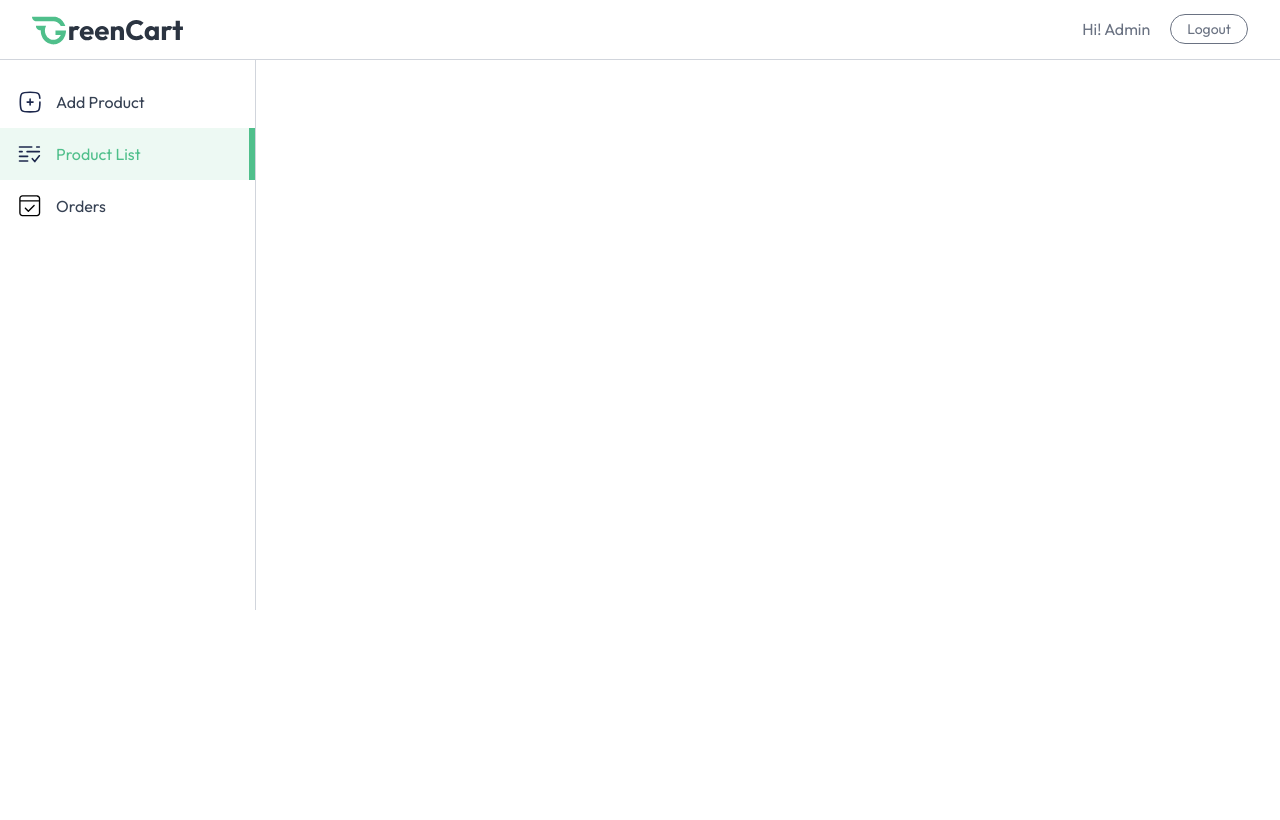
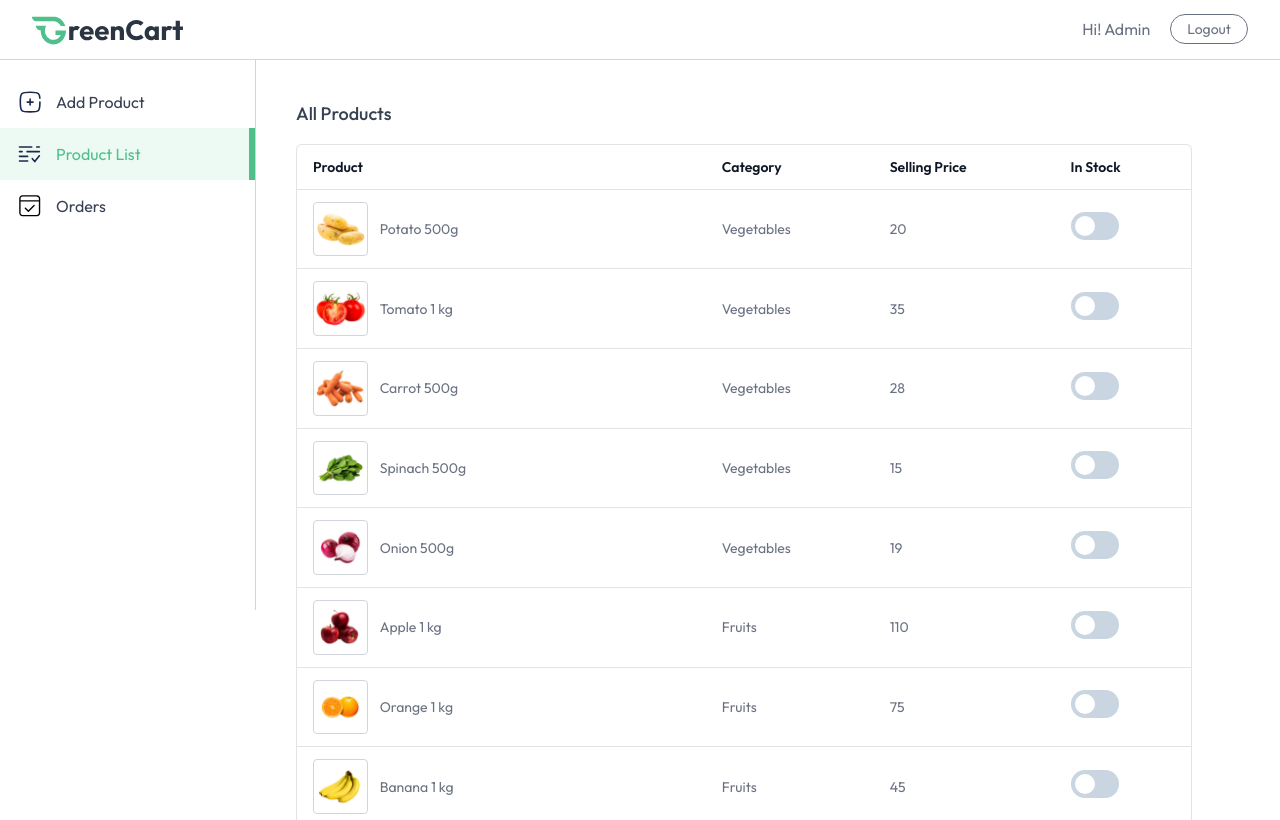
Before and after one commit to tharani-2006/GreenCart, a React (Vite) app in the folder client/: page /seller/product-list in a window 1280 px wide. Both pictures are taken after typing "name@example.com", "Sample123" into the empty fields and a click on the button "Login". Built offline with nearby package versions, Linux system fonts and the light colour scheme.

Commit message:
develop complete productlist UI page

```diff
--- a/client/src/pages/seller/ProductList.jsx
+++ b/client/src/pages/seller/ProductList.jsx
@@ -1,11 +1,51 @@
-import React from 'react'
+import React from "react";
+import { useAppContext } from "../../context/AppContext";
 
 const ProductList = () => {
-  return (
-    <div>
 
-    </div>
-  )
-}
 
-export default ProductList
+    const {products, currency} = useAppContext();
+
+    return (
+        <div className="no-scrollbar flex-1 h-[95vh] overflow-y-scroll flex flex-col justify-between">
+            <div className="w-full md:p-10 p-4">
+                <h2 className="pb-4 text-lg font-medium">All Products</h2>
+                <div className="flex flex-col items-center max-w-4xl w-full overflow-hidden rounded-md bg-white border border-gray-500/20">
+                    <table className="md:table-auto table-fixed w-full overflow-hidden">
+                        <thead className="text-gray-900 text-sm text-left">
+                            <tr>
+                                <th className="px-4 py-3 font-semibold truncate">Product</th>
+                                <th className="px-4 py-3 font-semibold truncate">Category</th>
+                                <th className="px-4 py-3 font-semibold truncate hidden md:block">Selling Price</th>
+                                <th className="px-4 py-3 font-semibold truncate">In Stock</th>
+                            </tr>
+                        </thead>
+                        <tbody className="text-sm text-gray-500">
+                            {products.map((product) => (
+                                <tr key={product._id} className="border-t border-gray-500/20">
+                                    <td className="md:px-4 pl-2 md:pl-4 py-3 flex items-center space-x-3 truncate">
+                                        <div className="border border-gray-300 rounded overflow-hidden">
+                                            <img src={product.image[0]} alt="Product" className="w-16" />
+                                        </div>
+                                        <span className="truncate max-sm:hidden w-full">{product.name}</span>
+                                    </td>
+                                    <td className="px-4 py-3">{product.category}</td>
+                                    <td className="px-4 py-3 max-sm:hidden">{currency}{product.offerPrice}</td>
+                                    <td className="px-4 py-3">
+                                        <label className="relative inline-flex items-center cursor-pointer text-gray-900 gap-3">
+                                            <input type="checkbox" className="sr-only peer"  />
+                                            <div className="w-12 h-7 bg-slate-300 rounded-full peer peer-checked:bg-blue-600 transition-colors duration-200"></div>
+                                            <span className="dot absolute left-1 top-1 w-5 h-5 bg-white rounded-full transition-transform duration-200 ease-in-out peer-checked:translate-x-5"></span>
+                                        </label>
+                                    </td>
+                                </tr>
+                            ))}
+                        </tbody>
+                    </table>
+                </div>
+            </div>
+        </div>
+    );
+};
+
+export default ProductList;
```
